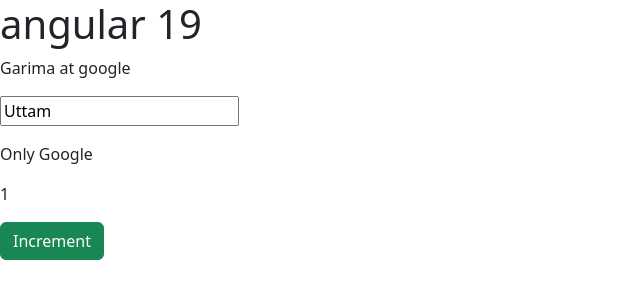
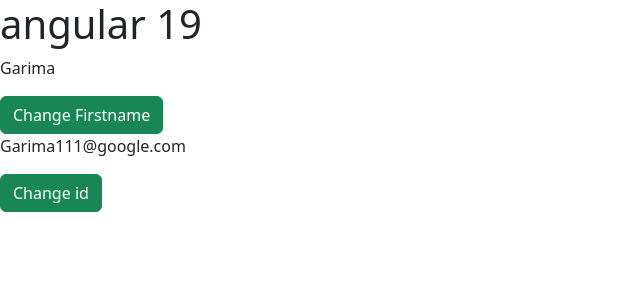
Before and after one commit to GarimaUttam/Angular19_course, an Angular app: page /dataBinding in a window 1280 px wide. Shown: the top 300 px of the page, without its empty margins (0-640 px from the left). Built offline with nearby package versions, Linux system fonts and the light colour scheme.

Commit message:
linked signal

```diff
--- a/src/app/app.component.html
+++ b/src/app/app.component.html
@@ -23,4 +23,6 @@
 <!-- <app-ng-style></app-ng-style> -->
  <!-- <app-control-statement></app-control-statement> -->
 
- <app-signal></app-signal>
+ <!-- <app-signal></app-signal> -->
+
+ <app-linked-signal></app-linked-signal>
--- a/src/app/app.component.ts
+++ b/src/app/app.component.ts
@@ -10,10 +10,11 @@
 import { NgStyleComponent } from "./components/ng-style/ng-style.component";
 import { ControlStatementComponent } from "./components/control-statement/control-statement.component";
 import { SignalComponent } from "./components/signal/signal.component";
+import { LinkedSignalComponent } from "./components/linked-signal/linked-signal.component";
 
 @Component({
   selector: 'app-root',
-  imports: [NgIfDirectiveComponent, NgForDirectiveComponent, NgClassComponent, NgStyleComponent, ControlStatementComponent, SignalComponent],
+  imports: [NgIfDirectiveComponent, NgForDirectiveComponent, NgClassComponent, NgStyleComponent, ControlStatementComponent, SignalComponent, LinkedSignalComponent],
   templateUrl: './app.component.html',
   styleUrl: './app.component.css'
 })
--- /dev/null
+++ b/src/app/components/linked-signal/linked-signal.component.html
@@ -0,0 +1,16 @@
+
+<p>
+    {{fullName()}}
+</p>
+
+<button (click)="changeName()" class="btn btn-success">
+    Change Firstname
+</button>
+
+<p>
+    {{email()}}
+</p>
+
+<button (click)="changeId()" class="btn btn-success">
+    Change id
+</button>
--- /dev/null
+++ b/src/app/components/linked-signal/linked-signal.component.ts
@@ -0,0 +1,42 @@
+import { Component, linkedSignal, signal } from '@angular/core';
+
+@Component({
+  selector: 'app-linked-signal',
+  imports: [],
+  templateUrl: './linked-signal.component.html',
+  styleUrl: './linked-signal.component.css'
+})
+
+
+export class LinkedSignalComponent {
+
+   firstName = signal<string>("Garima");
+   lastName = signal<string>("");
+
+   fullName = linkedSignal({
+      source: this.firstName,
+      computation: (newOptions, previous) => {
+        debugger;
+        const fullName = newOptions + " " + this.lastName();
+        return fullName;
+      }
+   })
+   changeName() {
+    this.firstName.set("Nancy");
+   }
+
+
+
+   user = signal({id:111, name: "Garima"});
+
+   email = linkedSignal({
+        source: this.user,
+        computation: user => `${user.name+user.id}@google.com`,
+        equal: (a:any, b:any)=> a.id !== b.id
+   })
+
+   changeId() {
+    this.user.set({id:123,name:"garimauttam"})
+   }
+
+}
```
Also changed, not shown: src/app/components/linked-signal/linked-signal.component.css (added), 1 other file (tests, documents, lock files or other folders).
